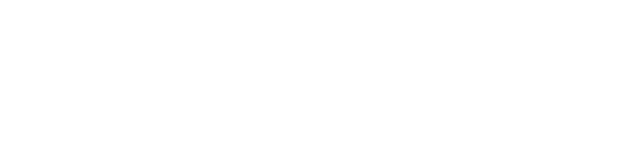
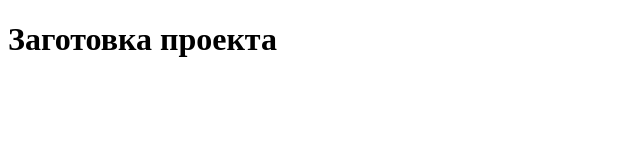
Before and after one commit to Andrey275/first-project, a plain HTML site: page index.html in a window 1280 px wide. Shown: the whole page, without its empty margins (0-640 px from the left). Drawn offline with Linux system fonts and the light colour scheme.

Commit message:
Добавлен заголовок

```diff
--- a/index.html
+++ b/index.html
@@ -6,6 +6,6 @@
   <title>Document</title>
 </head>
 <body>
-
+  <h1>Заготовка проекта</h1>
 </body>
 </html>
```
